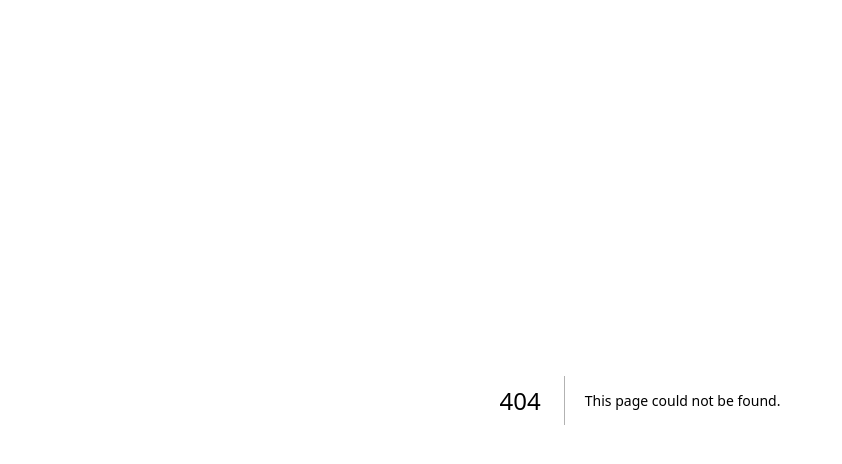
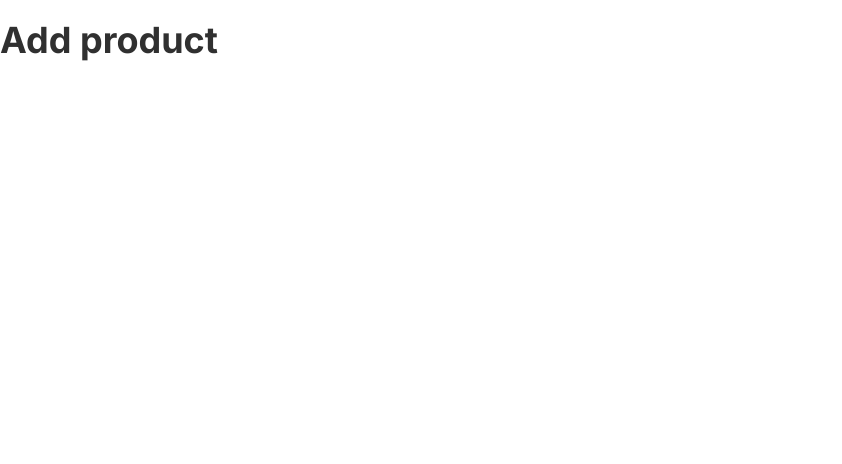
Before and after one commit to tufaelkhan/next-with-ecommerce, a Next.js app: page /add-product in a window 1280 px wide. Before the commit this address had no page. Shown: the top 464 px of the page, without its empty margins (0-842 px from the left). Built offline with nearby package versions, Linux system fonts and the light colour scheme.

Commit message:
add styel

```diff
--- /dev/null
+++ b/src/app/add-product/page.tsx
@@ -0,0 +1,10 @@
+export default function AddProductPage(){
+    return (
+        <div>
+            <h1 className="text-4xl mt-5 mb-5 font-bold">Add product</h1>
+            <form>
+                <input className="mb-3 w-full " type="text" name="" id="" />
+            </form>
+        </div>
+    )
+}
```
